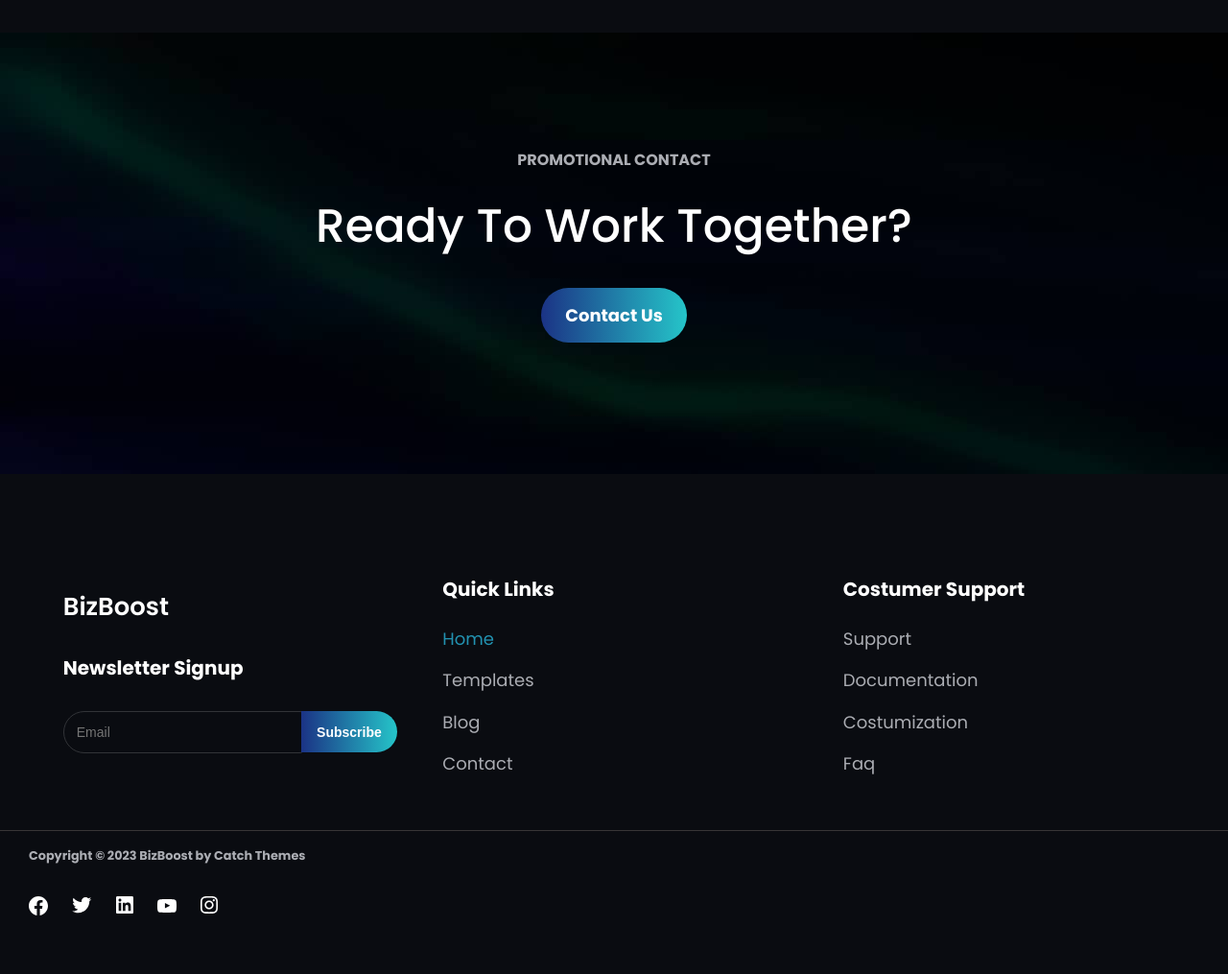
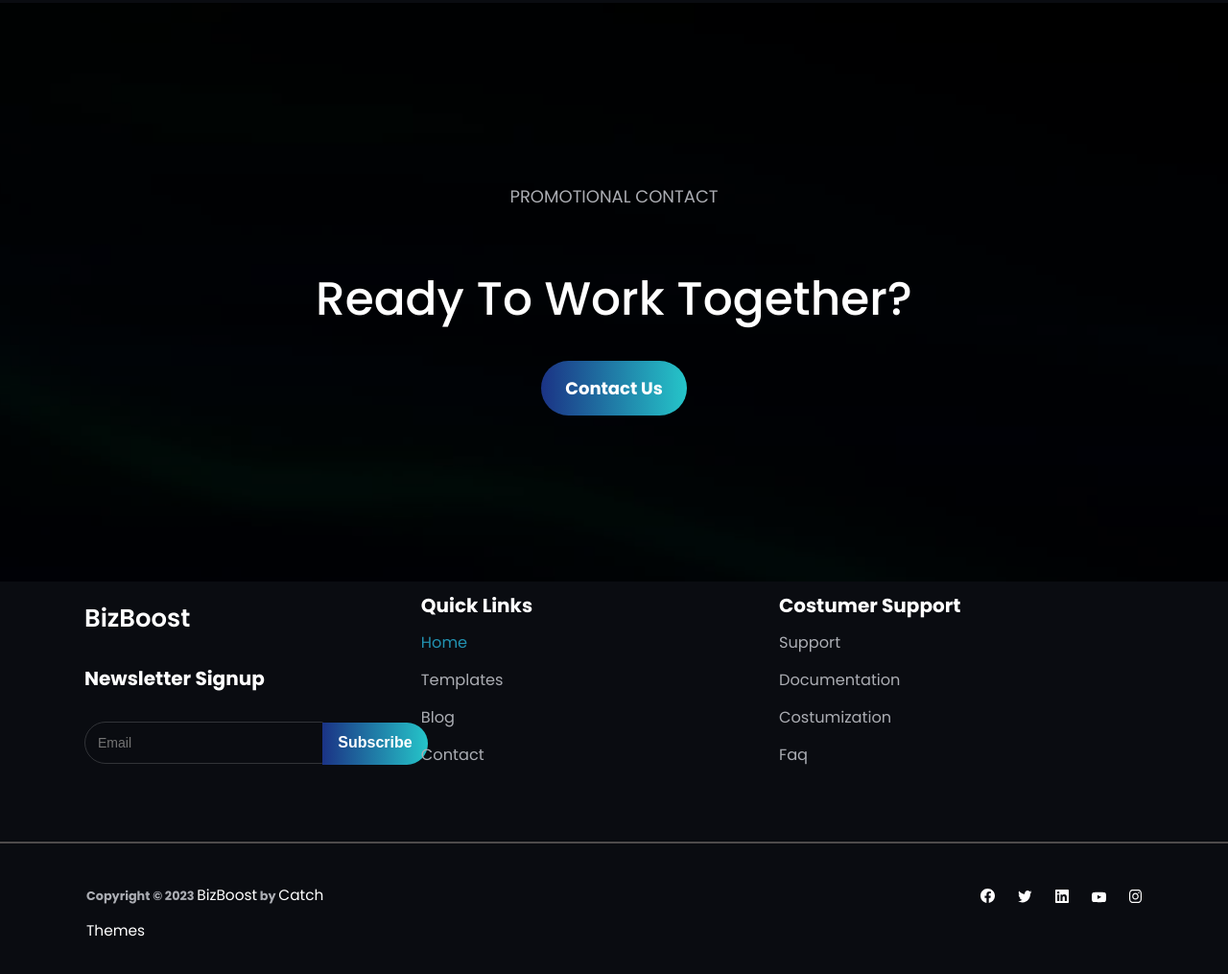
Before and after one commit to SGutierrez17/bizboost, a website: page index.html in a window 1280 px wide. Shown: the part 3015-4030 px from the top of the page at 96% size. Before the commit the page ends 3992 px from the top, so only its background shows below. Drawn offline with Linux system fonts and the light colour scheme.

Commit message:
Finish footer

```diff
--- a/index.html
+++ b/index.html
@@ -172,7 +172,7 @@
 
           <div class="what-we-do-figure">
             <div class="figure-creative">
-              <figure class="creative-lights">
+              <figure class="creative-hover">
                 <img
                   src="/src/images/featured-content-1.png"
                   alt="Creative Lights"
@@ -187,8 +187,8 @@
                 <a class="underline" href="#">View More </a>
               </span>
             </div>
-            <div class="figure-mobile">
-              <figure class="mobile-photography">
+            <div class="figure-creative">
+              <figure class="creative-hover">
                 <img
                   src="/src/images/featured-content-2.png"
                   alt="Mobile Photography"
@@ -203,8 +203,8 @@
                 <a class="underline" href="#">View More</a>
               </span>
             </div>
-            <div class="figure-vintage">
-              <figure class="vintage-camera">
+            <div class="figure-creative">
+              <figure class="creative-hover">
                 <img
                   src="/src/images/featured-content-3.png"
                   alt="Vintage Camera"
@@ -223,13 +223,14 @@
         </section>
       </section>
     </section>
-    <section class="promotional-contact">
-      <div class="contact">
-        <h5>PROMOTIONAL CONTACT</h5>
+
+    <section class="contact-us-layout">
+      <span class="overlay"></span>
+      <img src="src/images/promotional-contact.jpg" alt="BackPhoto" />
+      <div class="contact-us">
+        <a>PROMOTIONAL CONTACT</a>
         <h2>Ready To Work Together?</h2>
-        <div class="cta">
         <a href="#" class="button-gradient">Contact Us</a>
-        </div>
       </div>
     </section>
 
@@ -255,40 +256,75 @@
         <div>
           <ul class="footer-links">
             <li><h4 class="footer-quick-links">Quick Links</h4></li>
+            <div class="links-footer">
               <li>
                 <a href="#" class="footer-selected">Home</a>
               </li>
               <li><a href="#">Templates</a></li>
               <li><a href="#">Blog</a></li>
               <li><a href="#">Contact</a></li>
+            </div>
           </ul>
         </div>
         <div>
-          <ul class="footer-support">
-            <li><h4 class="footer-costumer-support">Costumer Support</h4></li>
+          <ul class="footer-links">
+            <li><h4 class="footer-quick-links">Costumer Support</h4></li>
+            <div class="links-footer">
               <li><a href="#">Support</a></li>
               <li><a href="#">documentation</a></li>
               <li><a href="#">Costumization</a></li>
               <li><a href="#">Faq</a></li>
+            </div>
           </ul>
         </div>
       </footer>
     </section>
-
-    <div class="footer-copyright">
-      <span class="footer-underline"></span>
+    <hr />
+    <section class="footer-blocks">
+      <div>
         <ul>
           <li>
-          <h5>Copyright © 2023 BizBoost by Catch Themes</h5>
+            <h5>
+              Copyright © 2023
+              <a class="footer-letter" href="#">BizBoost</a> by
+              <a class="footer-letter" href="#">Catch Themes</a>
+            </h5>
           </li>
         </ul>
+      </div>
+
       <ul class="footer-social">
-        <li><img src="src/images/fb.svg" alt="facebook" /></li>
-        <li><img src="src/images/tw.svg" alt="twitter" /></li>
-        <li><img src="src/images/in.svg" alt="linkedIn" /></li>
-        <li><img src="src/images/yt.svg" alt="youtube" /></li>
-        <li><img src="src/images/ig.svg" alt="instagram" /></li>
+        <li>
+          <div class="circle2"></div>
+          <a href="#">
+            <img src="src/images/fb.svg" alt="fb" />
+          </a>
+        </li>
+        <li>
+          <div class="circle2"></div>
+          <a href="#">
+            <img src="src/images/tw.svg" alt="twitter" />
+          </a>
+        </li>
+        <li>
+          <div class="circle2"></div>
+          <a href="#">
+            <img src="src/images/in.svg" alt="linkedIn" />
+          </a>
+        </li>
+        <li>
+          <div class="circle2"></div>
+          <a href="#">
+            <img src="src/images/yt.svg" alt="youtube" />
+          </a>
+        </li>
+        <li>
+          <div class="circle2"></div>
+          <a href="#">
+            <img src="src/images/ig.svg" alt="instagram" />
+          </a>
+        </li>
       </ul>
-    </div>
+    </section>
   </body>
 </html>
--- a/src/index.css
+++ b/src/index.css
@@ -353,7 +353,7 @@ main > * {
 }
 
 .figure-creative p {
-  font-size: 1em;
+  font-size: 0.9em;
   line-height: 32px;
   margin: 20px 0 30px 0;
 }
@@ -365,55 +365,44 @@ main > * {
   position: relative;
 }
 
-.figure-mobile {
-  border: 1px solid var(--border-margin);
-  margin-bottom: 30px;
-  padding: 35px 35px;
-}
-
-.figure-mobile p {
-  font-size: 1em;
-  line-height: 32px;
-  margin: 20px 0 30px 0;
-}
-
-.figure-mobile .underline {
-  padding-bottom: 8px;
-  font-size: 0.8em;
-  border-bottom: 2px solid var(--hover-color);
+.contact-us-layout {
+  text-align: center;
+  padding: 74px 50px;
   position: relative;
 }
 
-.figure-vintage {
-  border: 1px solid var(--border-margin);
-  margin-bottom: 30px;
-  padding: 35px 35px;
+.contact-us-layout img {
+  width: 100%;
+  height: 100%;
+  position: absolute;
+  left: 0;
+  top: 0;
+  margin: 0;
+  padding: 0;
+  object-fit: cover;
+  z-index: 0;
 }
 
-.figure-vintage p {
-  font-size: 1em;
-  line-height: 32px;
-  margin: 20px 0 30px 0;
+.contact-us-layout .contact-us {
+  position: relative;
+  z-index: 1;
 }
 
-.figure-vintage .underline {
-  padding-bottom: 8px;
-  font-size: 0.8em;
-  border-bottom: 2px solid var(--hover-color);
-  position: relative;
+.contact-us h2 {
+  padding: 40px 0;
 }
 
-.promotional-contact {
-  text-align: center;
-  margin: 50px 0;
-  background-image: url(/src/images/promotional-contact.jpg);
-  max-width: 100%;
-  height: 350px;
-  padding: 60px 0;
-}
-
-.promotional-contact h2 {
-  padding: 10px 0 40px 0;
+.overlay {
+  z-index: 1;
+  position: absolute;
+  left: 0;
+  top: 0;
+  margin: 0;
+  padding: 0;
+  background-color: #000;
+  width: 100%;
+  height: 100%;
+  opacity: 0.6;
 }
 
 /* Footer-section */
@@ -432,17 +421,17 @@ footer {
   border: 1px solid var(--border-color);
   border-bottom-left-radius: 30px;
   border-top-left-radius: 30px;
-  width: 210px;
+  width: 220px;
 }
 
 .email-button {
-  font-size: 0.7em;
+  font-size: 0.8em;
   border-top-left-radius: 0px;
   border-bottom-left-radius: 0px;
   border-top-right-radius: 30px;
   border-bottom-right-radius: 30px;
   border: 0;
-  padding: 14px 16px 13.7px;
+  padding: 12px 16px 13.5px;
   margin-left: -7px;
 }
 
@@ -453,41 +442,31 @@ footer {
 .footer-newsletter {
   flex-direction: column;
   gap: 35px;
+  margin-bottom: -30px;
 }
 
 .footer-links {
-  margin-top: -30px;
-  flex-direction: column;
-}
-
-.footer-support {
   flex-direction: column;
 }
 
 .footer-links .footer-quick-links {
-  margin-bottom: 20px;
+  margin-bottom: 10px;
 }
 
-.footer-costumer-support {
-  margin-bottom: 20px;
-}
-
-.footer-copyright {
+.footer-blocks {
+  padding: 0 30px;
   font-size: 0.8em;
   display: flex;
   flex-direction: column;
-  margin-left: 30px;
 }
 
-.footer-copyright .footer-social {
-  gap: 25px;
+.footer-social {
+  gap: 24px;
+  margin: 0 0 15px;
 }
 
-span.footer-underline {
-  margin-left: -30px;
-  font-size: 0.8em;
-  border-bottom: 2px solid var(--border-margin);
-  position: relative;
+.footer-letter {
+  font-size: 1.2em;
 }
 
 /*=======================================
@@ -633,63 +612,31 @@ span.footer-underline {
     margin-top: 90px;
   }
 
-  .what-we-do {
-    margin-top: -70px;
-  }
-
   .what-we-do-figure {
     display: flex;
     flex-direction: row;
     gap: 30px;
   }
 
-  .figure-creative:hover .creative-lights img {
+  .figure-creative:hover .creative-hover img {
     transform: scale(1.1);
     transition: all 0.5s ease-in-out;
-  }
-
-  .figure-mobile:hover .mobile-photography img {
-    transform: scale(1.1);
-    transition: all 0.5s ease-in-out;
-  }
-
-  .figure-vintage:hover .vintage-camera img {
-    transform: scale(1.1);
-    transition: all 0.5s ease-in-out;
-  }
-
-  .figure-creative {
-    border: 2px solid var(--border-margin);
-    margin-bottom: 30px;
-    padding: 35px 35px;
-    flex: 1;
+    opacity: 0.5;
   }
 
   figure {
     overflow: hidden;
   }
 
-  .figure-mobile {
+  .figure-creative {
     border: 2px solid var(--border-margin);
-    margin-bottom: 30px;
-    padding: 35px 35px;
-    flex: 1;
+    padding: 35px 60px;
   }
 
-  .figure-vintage {
-    border: 2px solid var(--border-margin);
-    margin-bottom: 30px;
-    padding: 35px 35px;
-    flex: 1;
-  }
-
-  .promotional-contact {
+  .contact-us-layout {
     text-align: center;
-    margin: 100px 0;
-    background-image: url(/src/images/promotional-contact.jpg);
-    max-width: 100%;
-    height: 460px;
-    padding: 120px 0;
+    padding: 180px 50px;
+    position: relative;
   }
 
   #email {
@@ -707,32 +654,55 @@ span.footer-underline {
   footer {
     display: flex;
     flex-direction: row;
-    justify-content: space-around;
+    justify-content: space-between;
+    margin-bottom: 50px;
   }
 
-  .footer-newsletter > * {
+  hr {
+    position: relative;
+    border: 1px solid rgb(78, 75, 75);
+  }
+
+  .circle2 {
+    width: 42px;
+    height: 42px;
+    border-radius: 50%;
+    position: absolute;
+    left: -11px;
+    top: -8px;
+  }
+
+  .circle2:hover {
+    background: rgba(255, 255, 255, 0.25);
+  }
+
+  .footer-newsletter {
     flex-direction: column;
-    margin-left: -136px;
+  }
+
+  .links-footer {
+    font-size: 0.9em;
   }
 
   .footer-links {
     flex-direction: column;
-    margin-top: 10px;
-    margin-left: -180px;
+    margin-top: 15px;
+    margin-left: -380px;
   }
 
-  .footer-support {
-    flex-direction: column;
-    margin: 10px;
-  }
-  span.footer-underline {
-    font-size: 0.8em;
-    border-bottom: 1px solid var(--border-margin);
-  }
-  .footer-copyright {
+  .footer-blocks {
+    padding: 10px 90px;
     font-size: 0.8em;
     display: flex;
-    flex-direction: column;
-    margin-left: 30px;
+    flex-direction: row;
+    gap: 60%;
+  }
+
+  .footer-letter {
+    color: var(--white);
+  }
+
+  .footer-social {
+    padding: 20px 0 5px;
   }
 }
```
Lines whose indentation alone changed are shown as unchanged.
